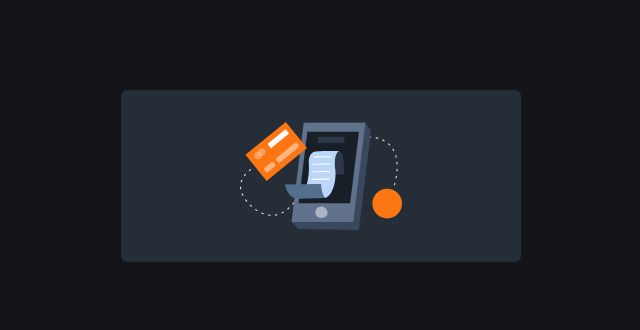
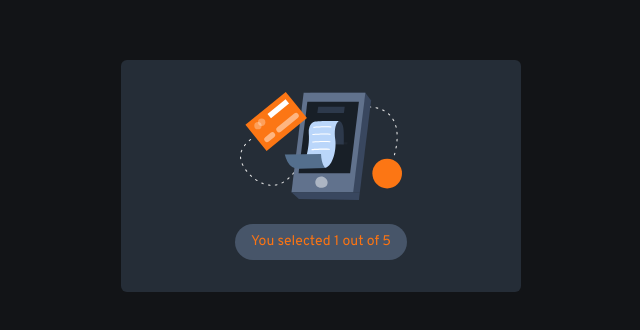
Before and after one commit to AymanSdq/rating-card, a React (Vite) app: page / in a window 1280 px wide. Shown: the part 224-554 px from the top of the page, without its empty margins (319-959 px from the left). Built offline with nearby package versions, Linux system fonts and the light colour scheme.

Commit message:
Adding the rate after selecting

```diff
--- a/src/App.jsx
+++ b/src/App.jsx
@@ -53,7 +53,10 @@ function App() {
 
         {/* second section  */}
         <section className='p-8 gap-6 w-[400px] bg-darkBlue rounded-md  flex-col flex justify-center items-center'>
+
             <img src="./illustration-thank-you.svg" alt="checkout image" />
+
+            <p className=' text-orangeColor bg-slate-600 text-sm px-4 py-2 rounded-full'>You selected 1 out of 5</p>
 
         </section>
 
```
